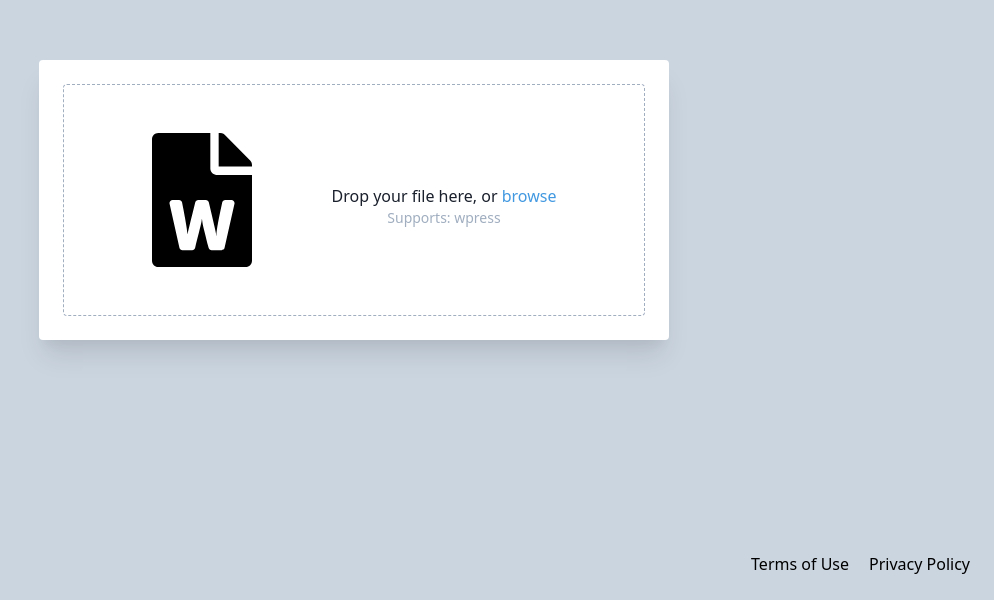
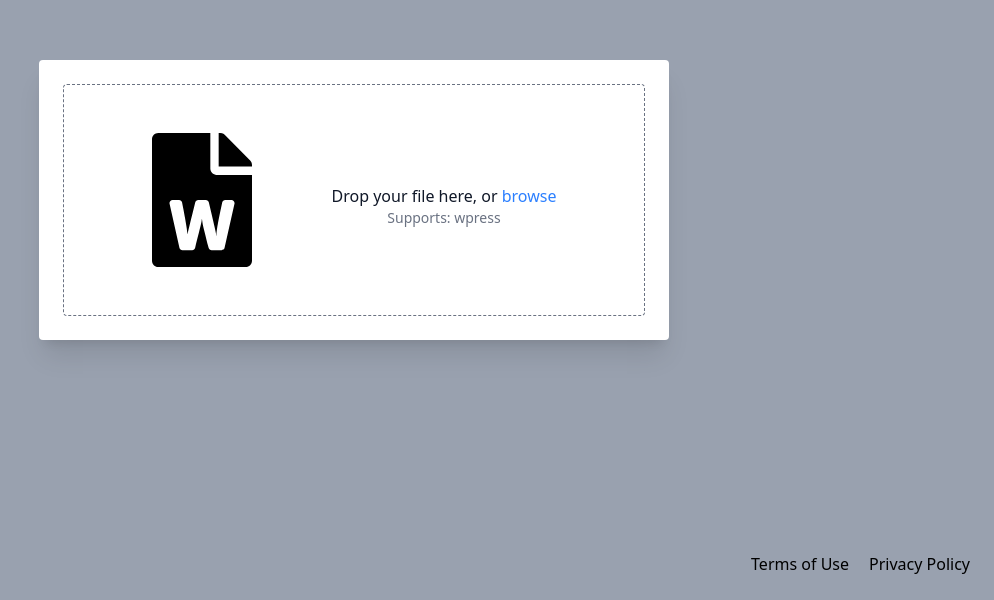
Before and after one commit to yani-/traktor, a Next.js app: page / in a window 1280 px wide. Shown: the part 200-800 px from the top of the page, without its empty margins (286-1280 px from the left). Built offline with nearby package versions, Linux system fonts and the light colour scheme.

Commit message:
Update to new packages

```diff
--- a/postcss.config.js
+++ b/postcss.config.js
@@ -1,5 +1,5 @@
 module.exports = {
-  plugins: [
-    'tailwindcss',
-  ],
+    plugins: [
+        require('@tailwindcss/postcss')
+    ],
 }
--- a/styles/index.css
+++ b/styles/index.css
@@ -1,6 +1,5 @@
-@tailwind base;
-@tailwind components;
-@tailwind utilities;
+@import "tailwindcss";
+
 .max-h-85 {
   max-height: 85vh;
 }
```
Also changed, not shown: package.json (+7 -7 lines), 1 other file (tests, documents, lock files or other folders).
